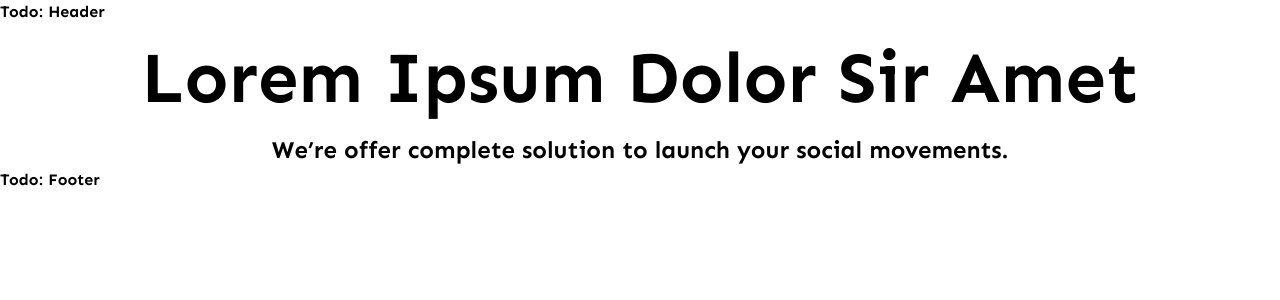
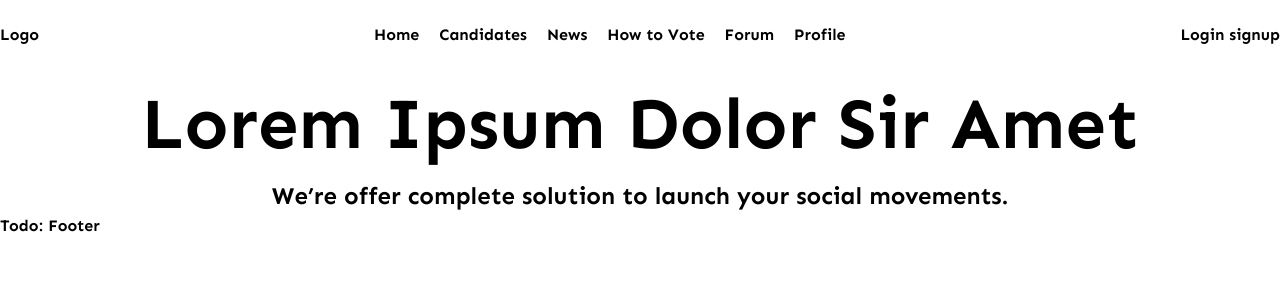
Before and after one commit to workshop-se/berswara-front, a Next.js app: page / in a window 1280 px wide. Shown: the top 300 px of the page. Built offline with nearby package versions, Linux system fonts and the light colour scheme.

Commit message:
feat: add navigations with no specific links

```diff
--- a/src/components/Header.tsx
+++ b/src/components/Header.tsx
@@ -1,7 +1,23 @@
+import Link from "next/link";
+
 export default function Header() {
+  let navItems = [
+    { name: "Home", url: "/" },
+    { name: "Candidates", url: "/" },
+    { name: "News", url: "/" },
+    { name: "How to Vote", url: "/" },
+    { name: "Forum", url: "/" },
+    { name: "Profile", url: "/" },
+  ];
   return (
-    <div>
-      Todo: Header
-    </div>
+    <nav className="flex h-[70px]">
+      <div className="m-auto">Logo</div>
+      <div className="grow flex justify-center m-auto">
+        {navItems.map((item) => (
+          <Link href={item.url} className="p-[10px]">{item.name}</Link>
+        ))}
+      </div>
+      <div className="m-auto">Login signup</div>
+    </nav>
   );
 }
```
